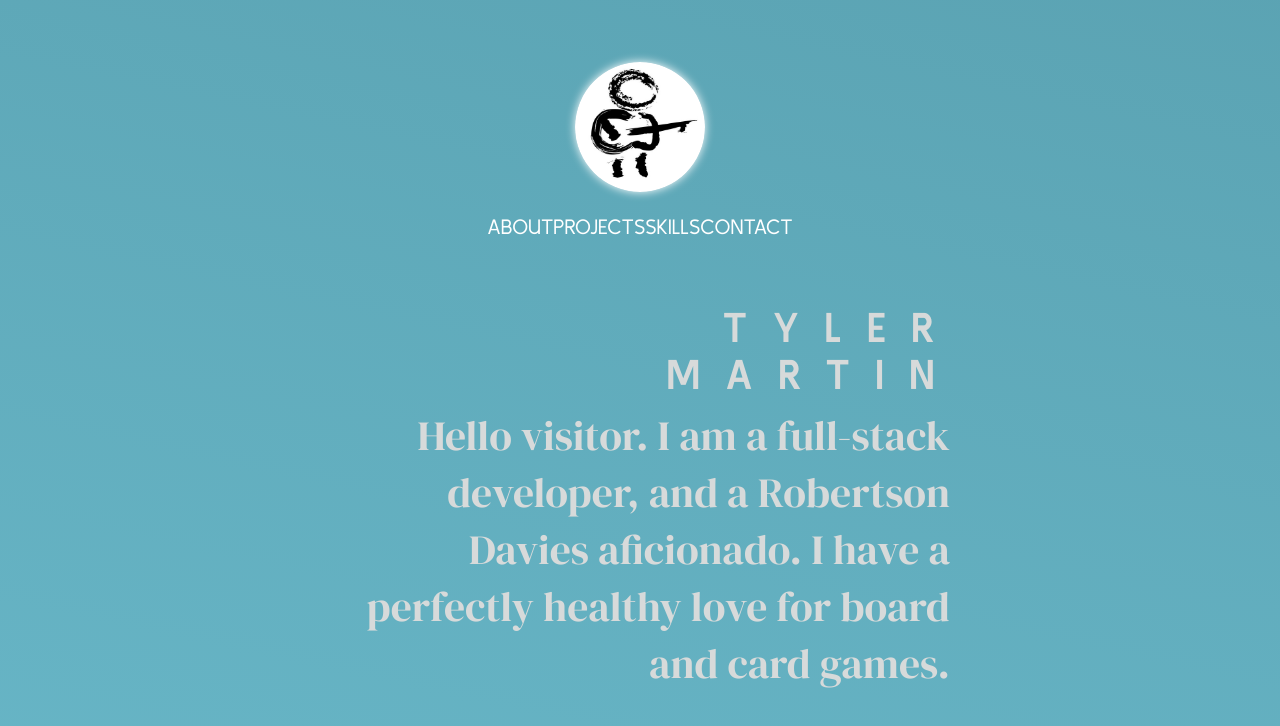
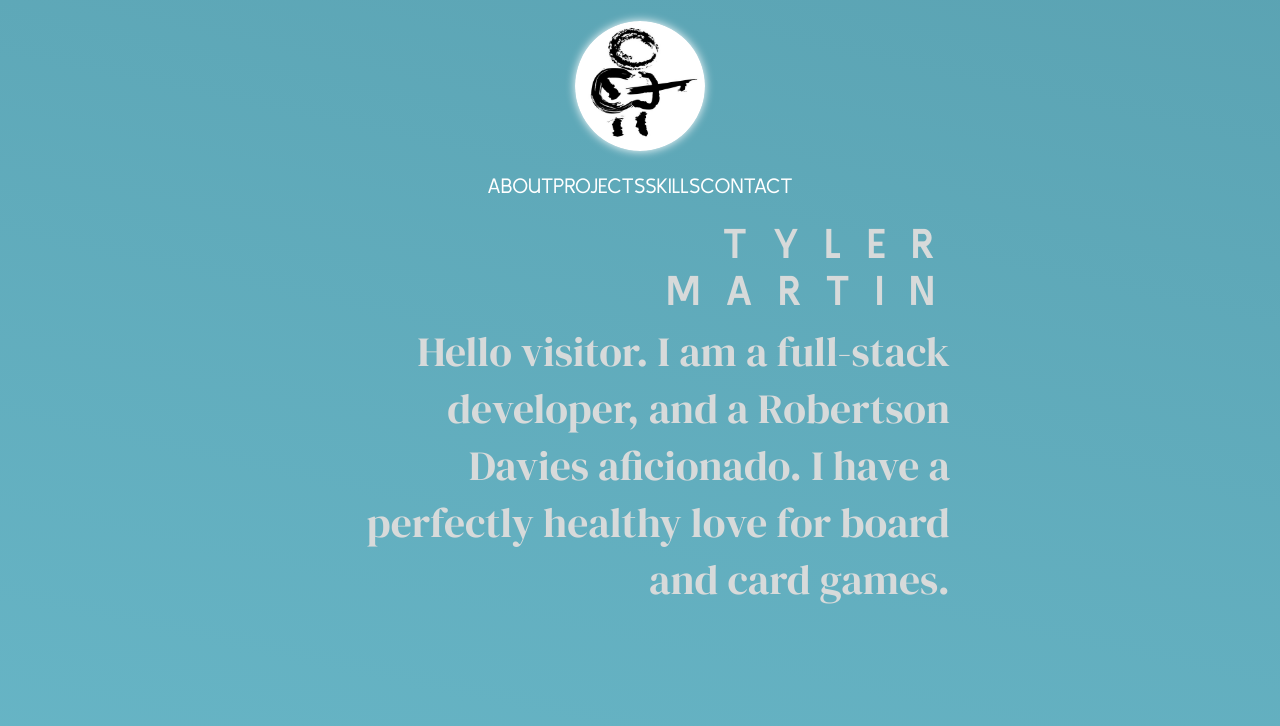
Before and after one commit to TYLER-JM/personal-homepage, a React (Create React App) app: page / in a window 1280 px wide. Shown: the top 726 px of the page. Built offline with nearby package versions, Linux system fonts and the light colour scheme.

Commit message:
removes padding from navbar

```diff
--- a/src/styles/navbar.scss
+++ b/src/styles/navbar.scss
@@ -9,7 +9,6 @@
   // background: #303641;
   // opacity: 0.85;
   // height: 12.5em;
-  padding: 2em 0;
   width: 100vw;
   .hero {
     margin: 1em 0 ;
```
